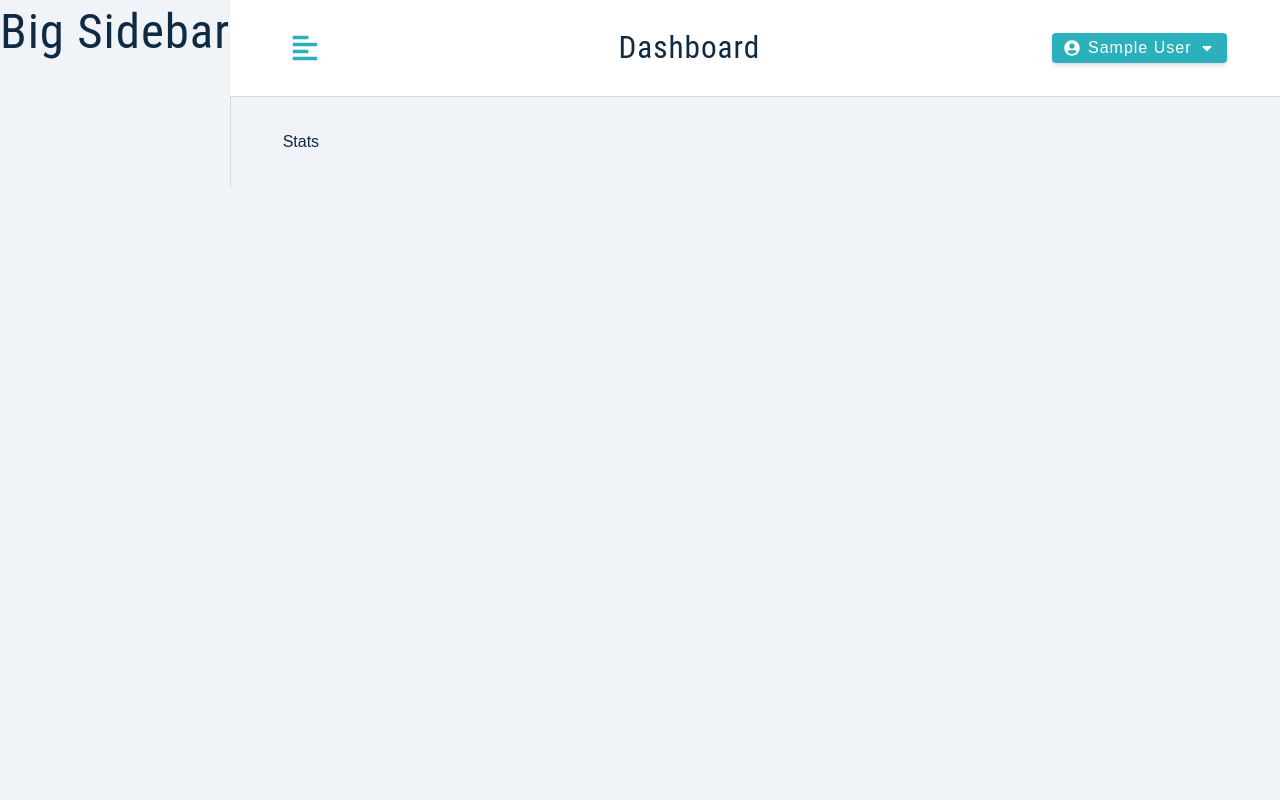
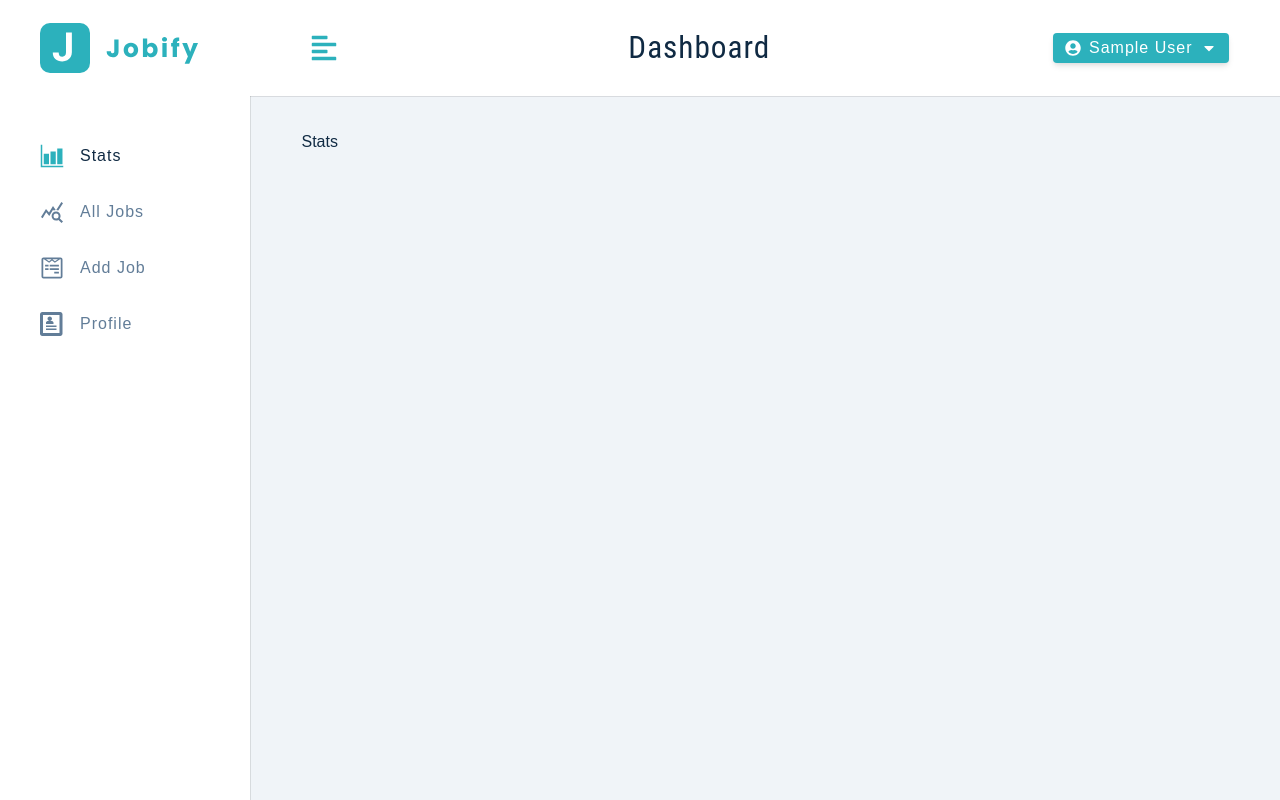
Before and after one commit to pakavi/modern-mern-stack, a React (Create React App) app in the folder client/: page / in a window 1280 px wide. Built offline with nearby package versions, Linux system fonts and the light colour scheme; sample sign-in values are in the browser's storage; the HTML template or start-up script is replaced by a standard one.

Commit message:
Added small and big sidebar navigation

```diff
--- a/client/src/components/BigSidebar.js
+++ b/client/src/components/BigSidebar.js
@@ -1,12 +1,27 @@
 import React from "react";
 
 import Wrapper from "../assets/wrappers/BigSidebar";
+import { UseAppContext } from "../context/appContext";
+
+import Logo from "./Logo";
+import NavLinks from "./NavLinks";
 
 
 const BigSidebar = () => {
+  const { showSidebar } = UseAppContext();
+
   return (
     <Wrapper>
-      <h1>Big Sidebar</h1>
+      <div
+        className={showSidebar ? "sidebar-container" : "sidebar-container show-sidebar"}
+      >
+        <div className="content">
+          <header>
+            <Logo />
+          </header>
+          <NavLinks />
+        </div>
+      </div>
     </Wrapper>
   );
 };
--- /dev/null
+++ b/client/src/components/NavLinks.js
@@ -0,0 +1,28 @@
+import React from "react";
+import { NavLink } from "react-router-dom";
+
+import links from "../utils/links";
+
+
+const NavLinks = ({ toggleSidebar }) => {
+  return (
+    <div className="nav-links">
+      {links.map((link) => {
+        const { text, path, id, icon } = link;
+        return (
+          <NavLink
+            to={path}
+            className={({ isActive }) =>isActive ? "nav-link active" : "nav-link"}
+            key={id}
+            onClick={toggleSidebar}
+          >
+            <span className="icon">{icon}</span>
+            {text}
+          </NavLink>
+        );
+      })}
+    </div>
+  );
+};
+
+export default NavLinks;
--- a/client/src/components/SmallSidebar.js
+++ b/client/src/components/SmallSidebar.js
@@ -1,12 +1,31 @@
 import React from "react";
+import { FaTimes } from "react-icons/fa";
 
 import Wrapper from "../assets/wrappers/SmallSidebar";
+import { UseAppContext } from "../context/appContext";
+
+import Logo from "./Logo";
+import NavLinks from "./NavLinks";
 
 
 const SmallSidebar = () => {
+  const { showSidebar, toggleSidebar } = UseAppContext();
+
   return (
     <Wrapper>
-      <h1>Small Sidebar</h1>
+      <div
+        className={showSidebar ? "sidebar-container show-sidebar" : "sidebar-container"}
+      >
+        <div className="content">
+          <button type="button" className="close-btn" onClick={toggleSidebar}>
+            <FaTimes />
+          </button>
+          <header>
+            <Logo />
+          </header>
+          <NavLinks toggleSidebar={toggleSidebar} />
+        </div>
+      </div>
     </Wrapper>
   );
 };
--- /dev/null
+++ b/client/src/utils/links.js
@@ -0,0 +1,14 @@
+import { IoBarChartSharp } from "react-icons/io5";
+import { MdQueryStats } from "react-icons/md";
+import { FaWpforms } from "react-icons/fa";
+import { ImProfile } from "react-icons/im";
+
+
+const links = [
+  { id: 1, text: "stats", path: "/", icon: <IoBarChartSharp /> },
+  { id: 2, text: "all jobs", path: "all-jobs", icon: <MdQueryStats /> },
+  { id: 3, text: "add job", path: "add-job", icon: <FaWpforms /> },
+  { id: 4, text: "profile", path: "profile", icon: <ImProfile /> },
+];
+
+export default links;
```
Also changed, not shown: client/src/components/Navbar.js (line endings or trailing spaces).
